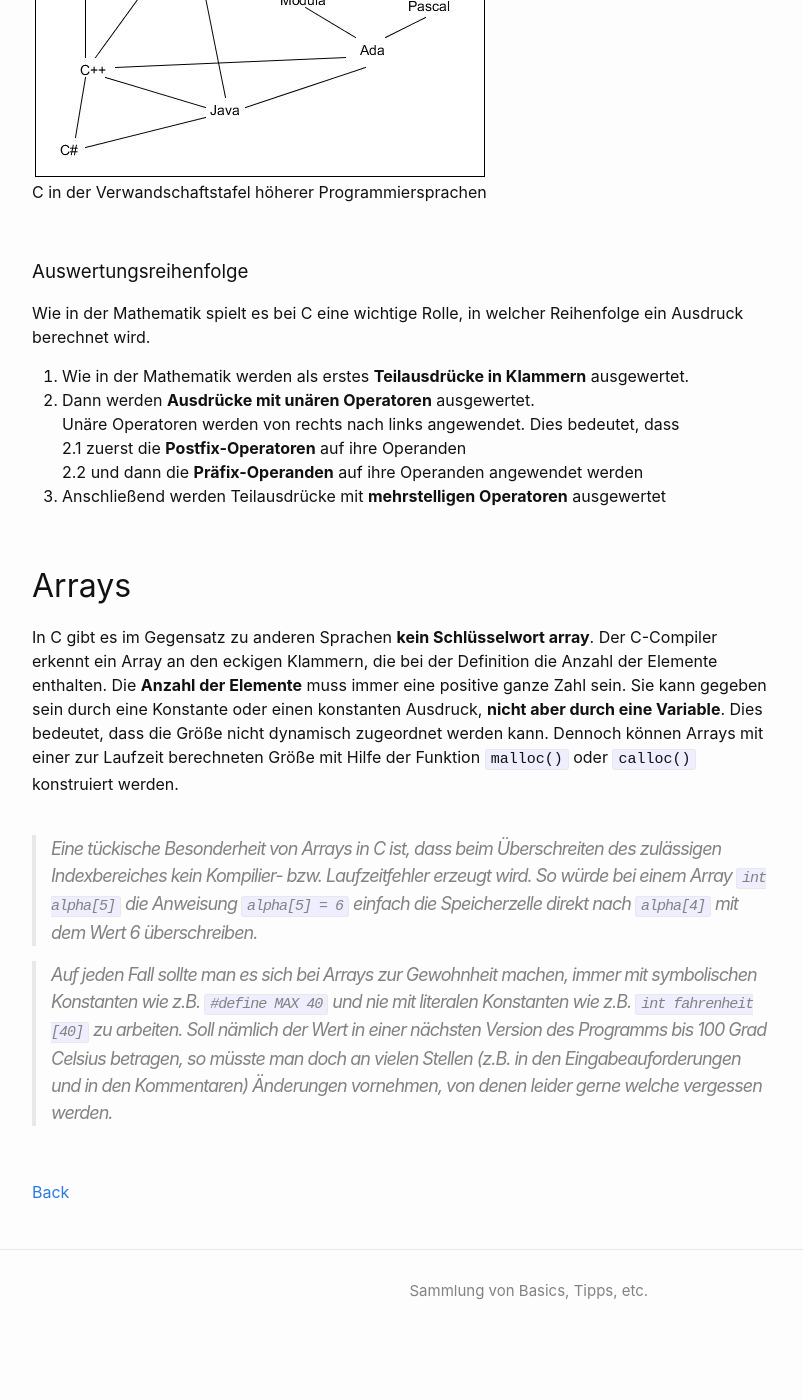
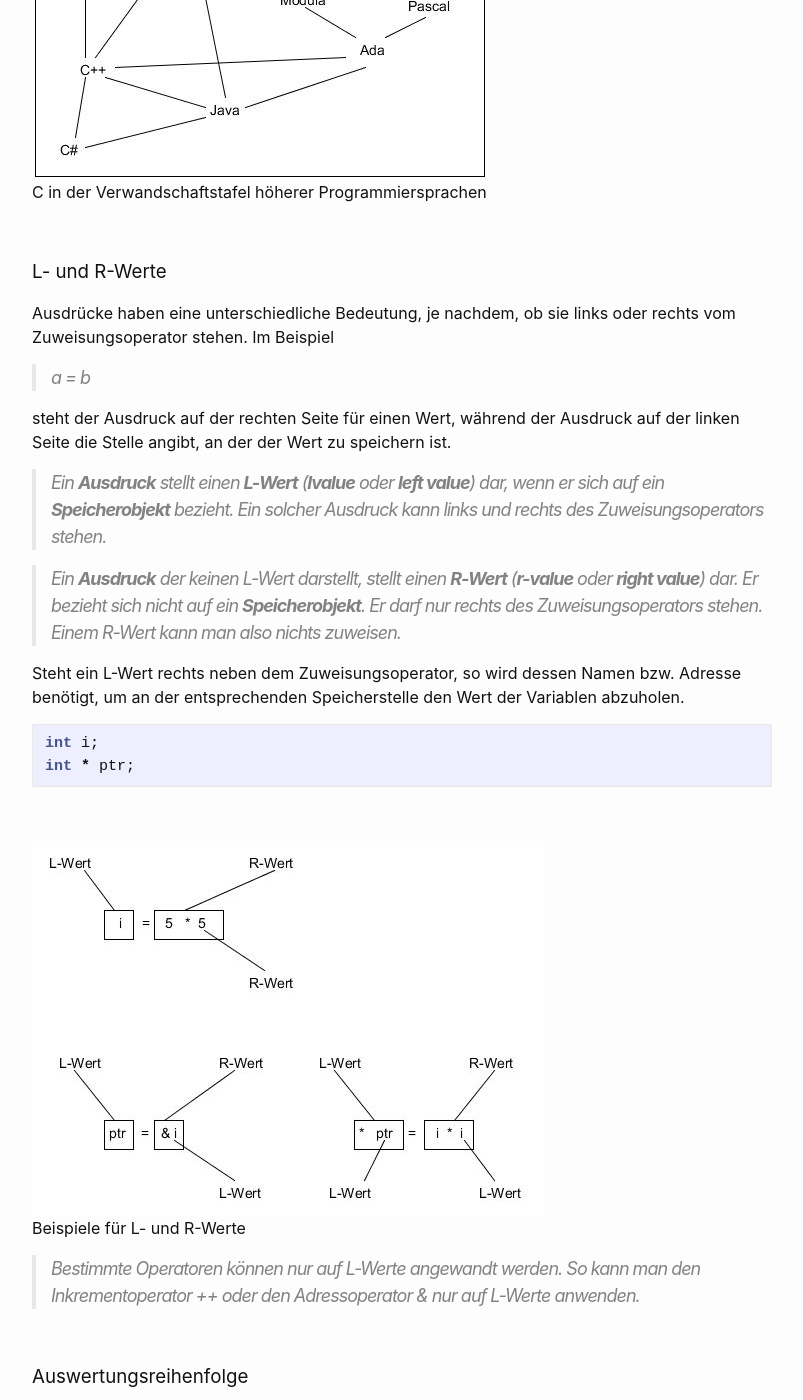
Before and after one commit to Hautaklyttn/progDocs, a Jekyll site: the page built from docs/articles/c_cpp.md, in a window 1280 px wide and 1400 px high, scrolled down 1820 px. Shown: the whole window, without its empty margins (238-1041 px from the left). Built offline with Jekyll 4.4.1, drawn with Linux system fonts in a browser that asks for light colours; before the commit the page ends 3182 px from its top, so only the background shows below that.

Commit message:
Ergänzungen Kapitel C/C++

`````diff
--- a/docs/articles/c_cpp.md
+++ b/docs/articles/c_cpp.md
@@ -49,6 +49,36 @@ C in der Verwandschaftstafel höherer Programmiersprachen
 
 &nbsp;
 
+### L- und R-Werte
+
+Ausdrücke haben eine unterschiedliche Bedeutung, je nachdem, ob sie links oder rechts vom Zuweisungsoperator stehen. Im Beispiel
+> a = b
+
+steht der Ausdruck auf der rechten Seite für einen Wert, während der Ausdruck auf der linken Seite die Stelle angibt, an der der Wert zu speichern ist.
+
+> Ein **Ausdruck** stellt einen **L-Wert** (**lvalue** oder **left value**) dar, wenn er sich auf ein **Speicherobjekt** bezieht. Ein solcher Ausdruck kann links und rechts des Zuweisungsoperators stehen.
+
+> Ein **Ausdruck** der keinen L-Wert darstellt, stellt einen **R-Wert** (**r-value** oder **right value**) dar. Er bezieht sich nicht auf ein **Speicherobjekt**. Er darf nur rechts des Zuweisungsoperators stehen. Einem R-Wert kann man also nichts zuweisen.
+
+Steht ein L-Wert rechts neben dem Zuweisungsoperator, so wird dessen Namen bzw. Adresse benötigt, um an der entsprechenden Speicherstelle den Wert der Variablen abzuholen.
+
+````c
+int i;
+int * ptr;
+````
+&nbsp;
+
+![02](../assets/pics/l_r_wert.png)
+Beispiele für L- und R-Werte
+
+> Bestimmte Operatoren können nur auf L-Werte angewandt werden. So kann man den Inkrementoperator ++ oder den Adressoperator & nur auf L-Werte anwenden.
+
+
+
+
+
+&nbsp;
+
 ### Auswertungsreihenfolge
 
 Wie in der Mathematik spielt es bei C eine wichtige Rolle, in welcher Reihenfolge ein Ausdruck berechnet wird.
`````
Also changed, not shown: docs/assets/pics/l_r_wert.png (added).
